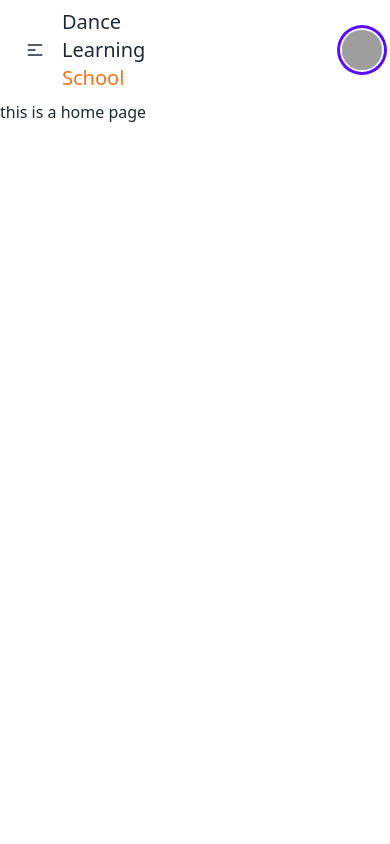
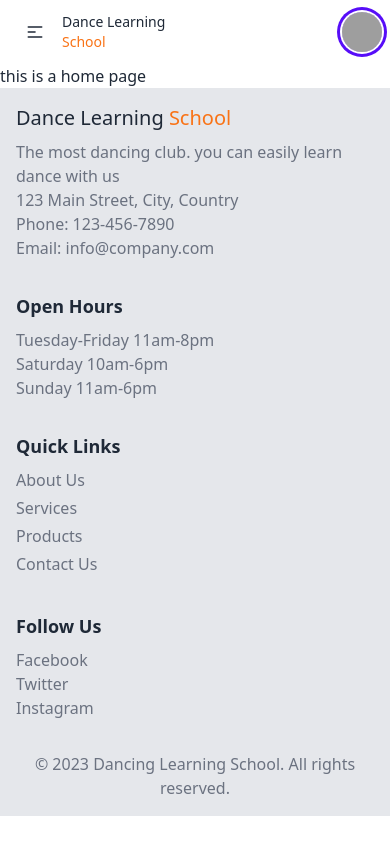
Before and after one commit to pitamchandra/dance-larning-school, a React (Vite) app: page / in a window 390 px wide. Built offline with nearby package versions, Linux system fonts and the light colour scheme; grey boxes are pictures that could not be loaded.

Commit message:
footer and responsive navbar footer done

```diff
--- a/src/Layout/Main.jsx
+++ b/src/Layout/Main.jsx
@@ -1,12 +1,14 @@
 
 import { Outlet } from 'react-router-dom';
 import Navbar from '../Pages/Shared/Navbar/Navbar';
+import Footer from '../Pages/Shared/Footer/Footer';
 
 const Main = () => {
     return (
         <div>
             <Navbar></Navbar>
             <Outlet></Outlet>
+            <Footer></Footer>
         </div>
     );
 };
--- /dev/null
+++ b/src/Pages/Shared/Footer/Footer.jsx
@@ -0,0 +1,57 @@
+import { Link } from "react-router-dom";
+import './Footer.css'
+
+const Footer = () => {
+
+    return (
+        <footer className="bg-gray-200 py-4">
+            <div className="container mx-auto px-4">
+                <div className="grid grid-cols-1 md:grid-cols-2 lg:grid-cols-4 gap-4">
+                <div className="mb-4">
+                <a className="normal-case text-xl">Dance Learning <span className="text-orange-500">School</span></a>
+                    <p className="text-gray-500 mt-2">The most dancing club. you can easily learn dance with us</p>
+                    <p className="text-gray-500">123 Main Street, City, Country</p>
+                    <p className="text-gray-500">Phone: 123-456-7890</p>
+                    <p className="text-gray-500">Email: info@company.com</p>
+                </div>
+                <div className="mb-4">
+                    <h4 className="text-lg font-bold mb-2">Open Hours</h4>
+                    <p className="text-gray-500">Tuesday-Friday 11am-8pm</p>
+                    <p className="text-gray-500">Saturday 10am-6pm</p>
+                    <p className="text-gray-500">Sunday 11am-6pm</p>
+                </div>
+                <div className="mb-4">
+                    <h4 className="text-lg font-bold mb-2">Quick Links</h4>
+                    <ul className="text-gray-500">
+                    <li className="mb-1">
+                        <a href="/about">About Us</a>
+                    </li>
+                    <li className="mb-1">
+                        <a href="/services">Services</a>
+                    </li>
+                    <li className="mb-1">
+                        <a href="/products">Products</a>
+                    </li>
+                    <li className="mb-1">
+                        <a href="/contact">Contact Us</a>
+                    </li>
+                    </ul>
+                </div>
+                <div className="mb-4">
+                    <h4 className="text-lg font-bold mb-2">Follow Us</h4>
+                    <p className="text-gray-500"><Link>Facebook</Link></p>
+                    <p className="text-gray-500"><Link>Twitter</Link></p>
+                    <p className="text-gray-500"><Link>Instagram</Link></p>
+                </div>
+                </div>
+                <div className="text-center mt-4">
+                <p className="text-gray-500">
+                    &copy; 2023 Dancing Learning School. All rights reserved.
+                </p>
+                </div>
+            </div>
+        </footer>
+    );
+};
+
+export default Footer;
--- a/src/Pages/Shared/Navbar/Navbar.jsx
+++ b/src/Pages/Shared/Navbar/Navbar.jsx
@@ -3,11 +3,11 @@ import { NavLink } from "react-router-dom";
 const Navbar = () => {
 
     const li = <>
-    <li><NavLink to="/" className={({ isActive }) => isActive ? "text-orange-500" : ""}>Home</NavLink>;</li>
-    <li><NavLink to="/instructors" className={({ isActive }) => isActive ? "text-orange-500" : ""}>Instructors</NavLink>;</li>
-    <li><NavLink to="/classes" className={({ isActive }) => isActive ? "text-orange-500" : ""}>Classes</NavLink>;</li>
-    <li><NavLink to="/dashboard" className={({ isActive }) => isActive ? "text-orange-500" : ""}>Dashboard</NavLink>;</li>
-    <li><NavLink to="/login" className={({ isActive }) => isActive ? "text-orange-500" : ""}>Login</NavLink>;</li>
+    <li><NavLink to="/" className={({ isActive }) => isActive ? "text-orange-500" : ""}>Home</NavLink></li>
+    <li><NavLink to="/instructors" className={({ isActive }) => isActive ? "text-orange-500" : ""}>Instructors</NavLink></li>
+    <li><NavLink to="/classes" className={({ isActive }) => isActive ? "text-orange-500" : ""}>Classes</NavLink></li>
+    <li><NavLink to="/dashboard" className={({ isActive }) => isActive ? "text-orange-500" : ""}>Dashboard</NavLink></li>
+    <li><NavLink to="/login" className={({ isActive }) => isActive ? "text-orange-500" : ""}>Login</NavLink></li>
     </>
 
 
@@ -22,7 +22,7 @@ const Navbar = () => {
                    {li}
                 </ul>
                 </div>
-                <a className="normal-case text-xl">Dance Learning <span className="text-orange-500">School</span></a>
+                <a className="text-sm md:text-xl">Dance Learning <span className="text-orange-500">School</span></a>
             </div>
             <div className="navbar-center hidden lg:flex">
                 <ul className="menu menu-horizontal px-1">
```
Also changed, not shown: src/Pages/Shared/Footer/Footer.css (added).
